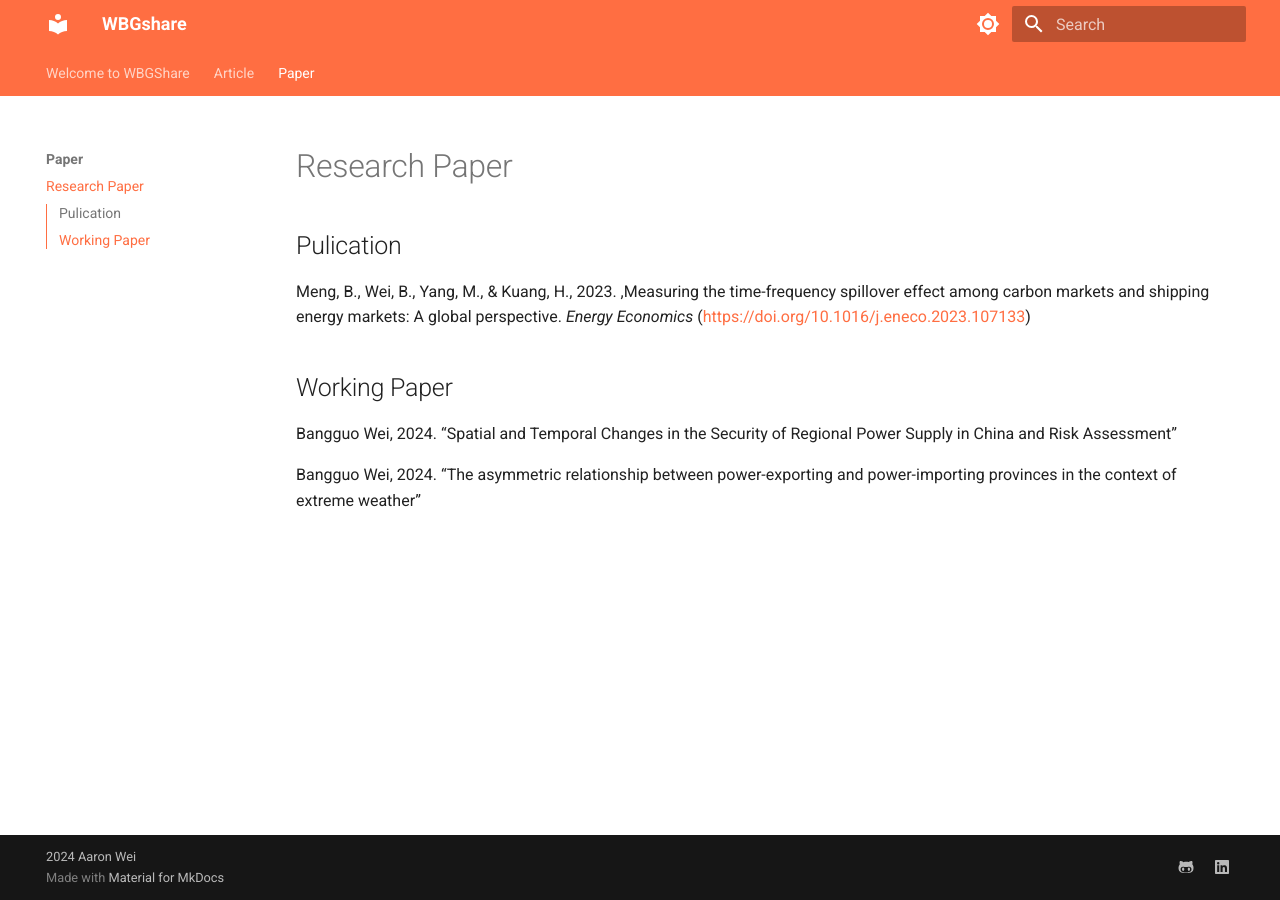
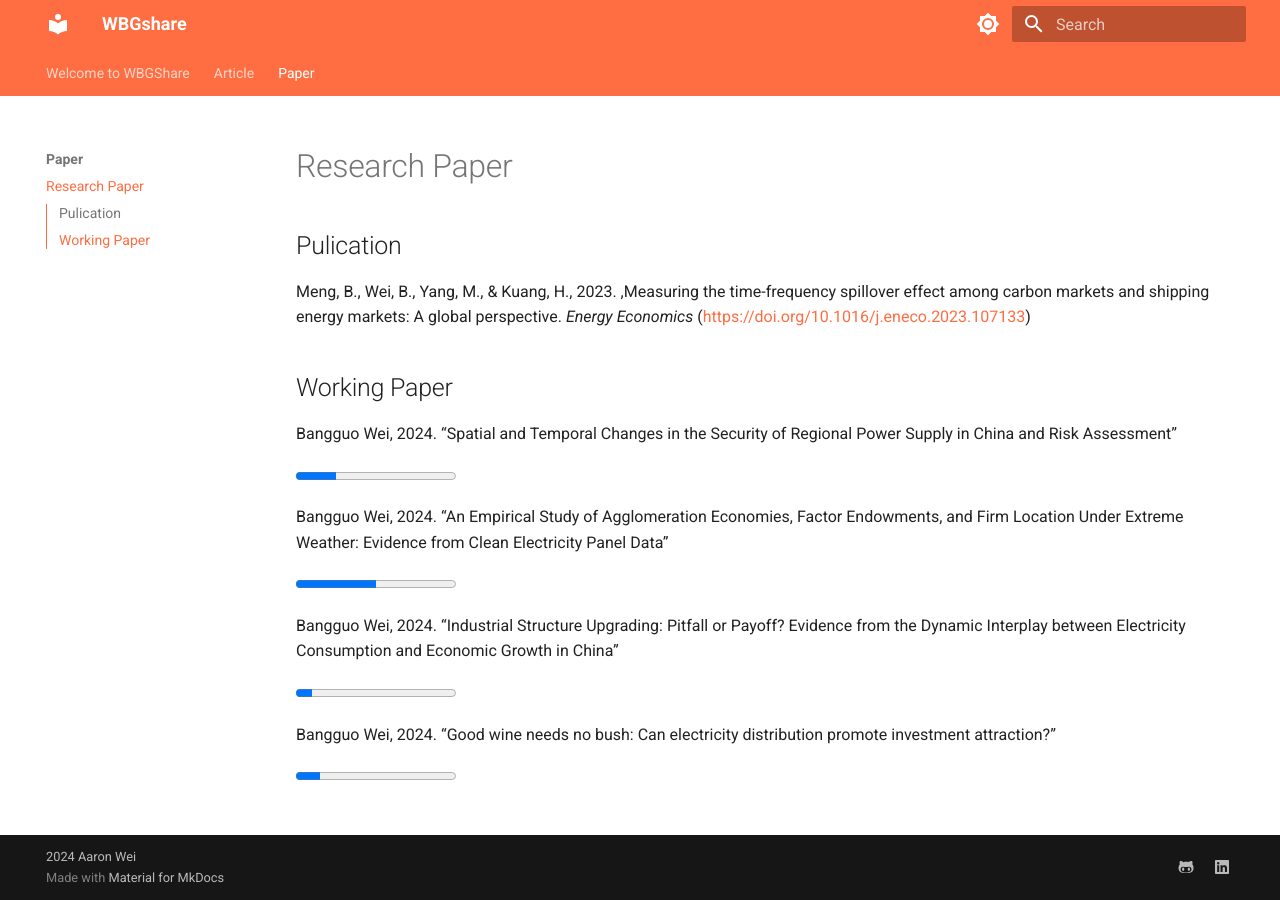
Before and after one commit to WBGZDTSL/WBGShare, an MkDocs documentation site: the page built from docs/Paper/Paper.md, in a window 1280 px wide. Built offline with MkDocs 1.6.1 and Material for MkDocs 9.7.7, drawn with Linux system fonts in a browser that asks for light colours.

Commit message:
Paper Update

```diff
--- a/docs/Paper/Paper.md
+++ b/docs/Paper/Paper.md
@@ -5,4 +5,10 @@
 
 ## Working Paper
 <p>Bangguo Wei, 2024. “Spatial and Temporal Changes in the Security of Regional Power Supply in China and Risk Assessment”</p>
-<p>Bangguo Wei, 2024. “The asymmetric relationship between power-exporting and power-importing provinces in the context of extreme weather”</p>
+<progress value="25" max="100">50%</progress>
+<p>Bangguo Wei, 2024. “An Empirical Study of Agglomeration Economies, Factor Endowments, and Firm Location Under Extreme Weather: Evidence from Clean Electricity Panel Data”</p>
+<progress value="50" max="100">50%</progress>
+<p>Bangguo Wei, 2024. “Industrial Structure Upgrading: Pitfall or Payoff? Evidence from the Dynamic Interplay between Electricity Consumption and Economic Growth in China”</p>
+<progress value="10" max="100">50%</progress>
+<p>Bangguo Wei, 2024. “Good wine needs no bush: Can electricity distribution promote investment attraction?”</p>
+<progress value="15" max="100">50%</progress>
```
